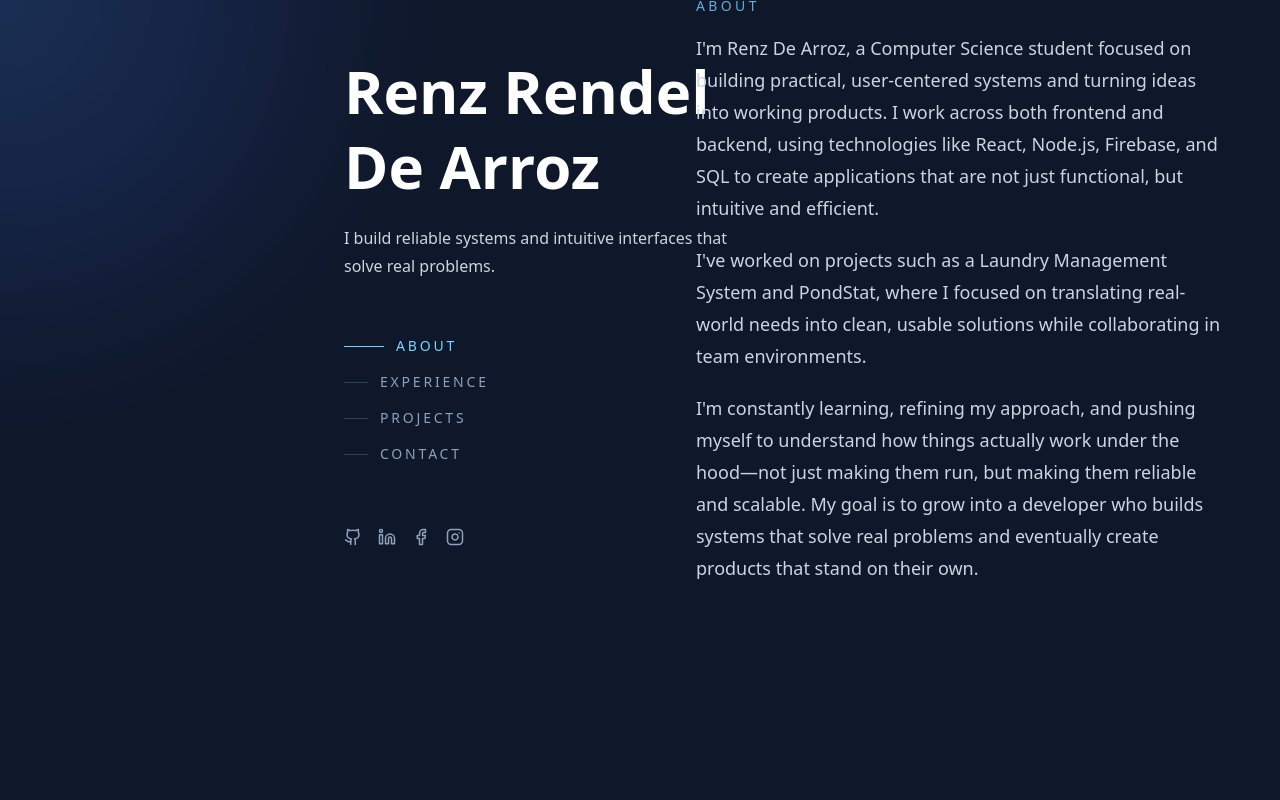
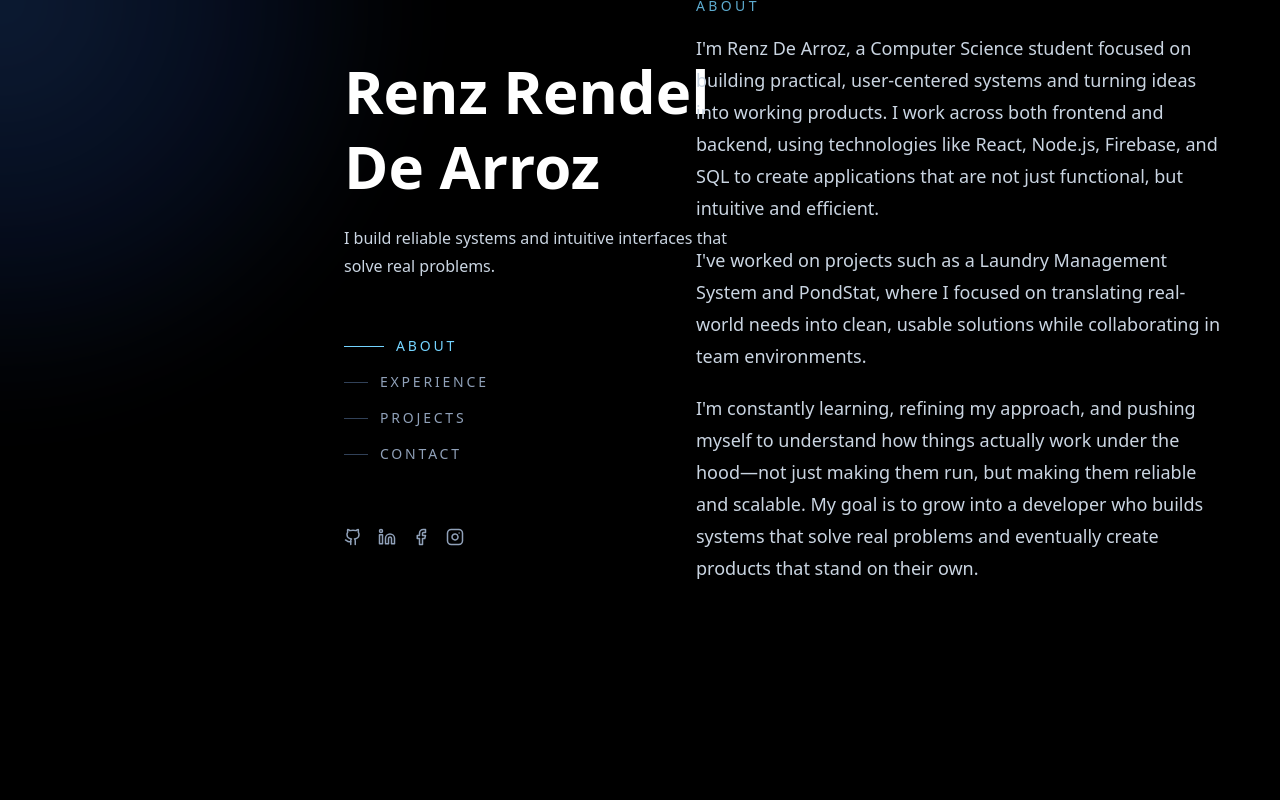
Before and after one commit to renzoo-projects/renz-portfolio-website, a Next.js app: page / in a window 1280 px wide. Shown: the top 800 px of the page. Built offline with nearby package versions, Linux system fonts and the light colour scheme; no server answers.

Commit message:
refactor: changed background to black

```diff
--- a/app/page.tsx
+++ b/app/page.tsx
@@ -35,7 +35,7 @@ const structuredData = {
 
 export default function Home() {
   return (
-    <div className="relative min-h-screen bg-[#0f172a] text-white">
+    <div className="relative min-h-screen bg-black text-white">
       {/* SEO */}
       <Script
         id="structured-data"
--- a/components/ProjectsClientShell.tsx
+++ b/components/ProjectsClientShell.tsx
@@ -8,7 +8,7 @@ import { projects } from "@/lib/projects";
 
 export function ProjectsClientShell() {
   return (
-    <div className="relative min-h-screen overflow-x-hidden bg-[#0f172a] text-white">
+    <div className="relative min-h-screen overflow-x-hidden bg-black text-white">
       <CursorFollower />
 
       <header className="fixed left-0 right-0 top-0 z-50 border-b border-white/10 bg-black/80 backdrop-blur-sm">
```
